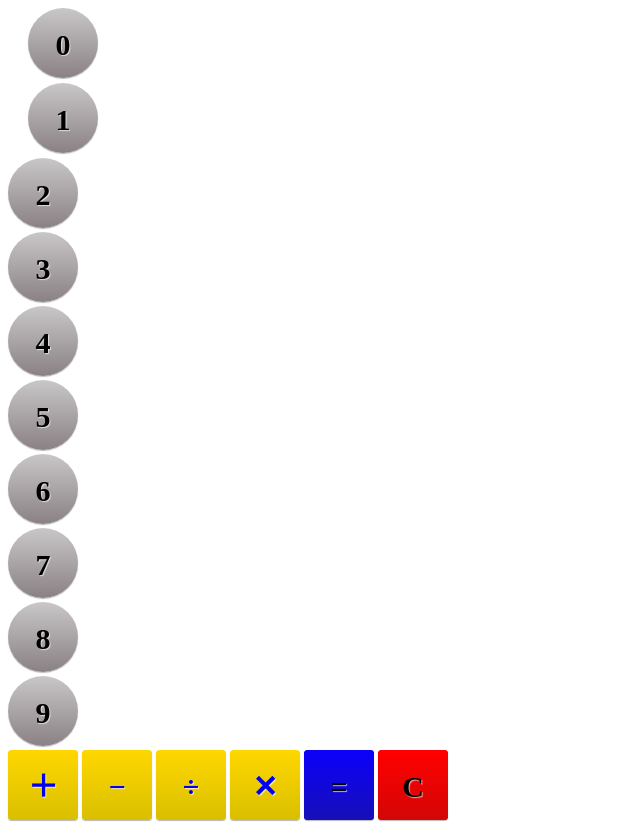
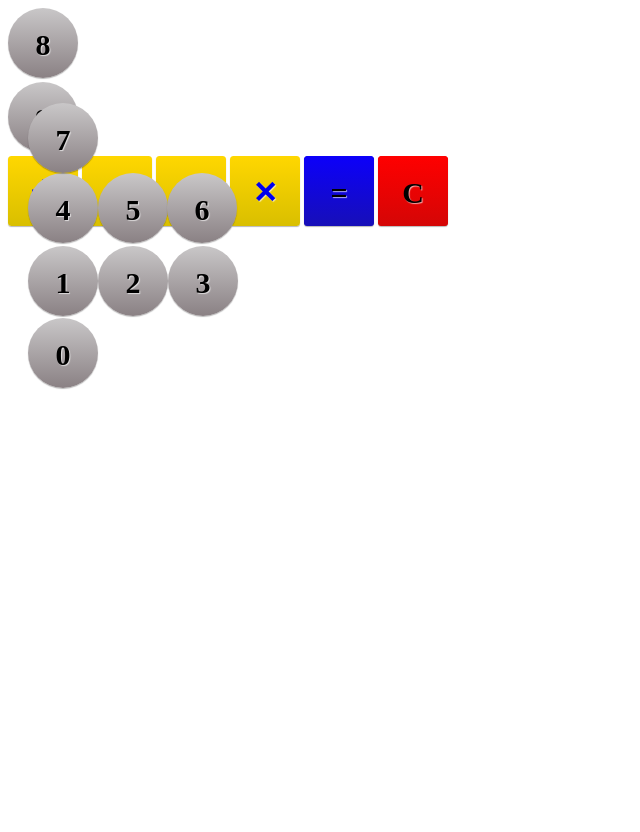
Before and after one commit to Gitookawa/dentakugit, a PHP site: page / in a window 1280 px wide. Shown: the whole page, without its empty margins (0-640 px from the left). After the commit the page ends 389 px from the top, so only its background shows below. Run offline with PHP 8.4, Linux system fonts and the light colour scheme.

Commit message:
電卓プログラムの進捗

```diff
--- a/dentakugit/css/index.css
+++ b/dentakugit/css/index.css
@@ -90,6 +90,46 @@
 /*---design end ---*/
 
 /*position start ---*/
+.zero{
+position: absolute;
+margin-top:310px;
+padding-right:50px
+}
+
+.one{
+position: absolute;
+margin-top:238px;
+}
+.two{
+position: absolute;
+margin-top:238px;
+padding-left:90px;
+}
+.three{
+position: absolute;
+margin-top:238px;
+padding-left:160px;
+}
+.four{
+position: absolute;
+margin-top:165px;
+padding-left:20px;
+}
+.five{
+position: absolute;
+margin-top:165px;
+padding-left:90px;
+}
+.six{
+position: absolute;
+margin-top:165px;
+padding-left:159px;
+}
+.seven{
+position: absolute;
+margin-top:95px;
+padding-left:20px;
+}
 
 .plus{
 text-decoration: none;
--- a/dentakugit/index.php
+++ b/dentakugit/index.php
@@ -18,7 +18,7 @@
     <div class="four">
        <a href="#" class="button1">4</a>
     </div>
-    <div class="four">
+    <div class="five">
        <a href="#" class="button1">5</a>
     </div>
     <div class="six">
```
